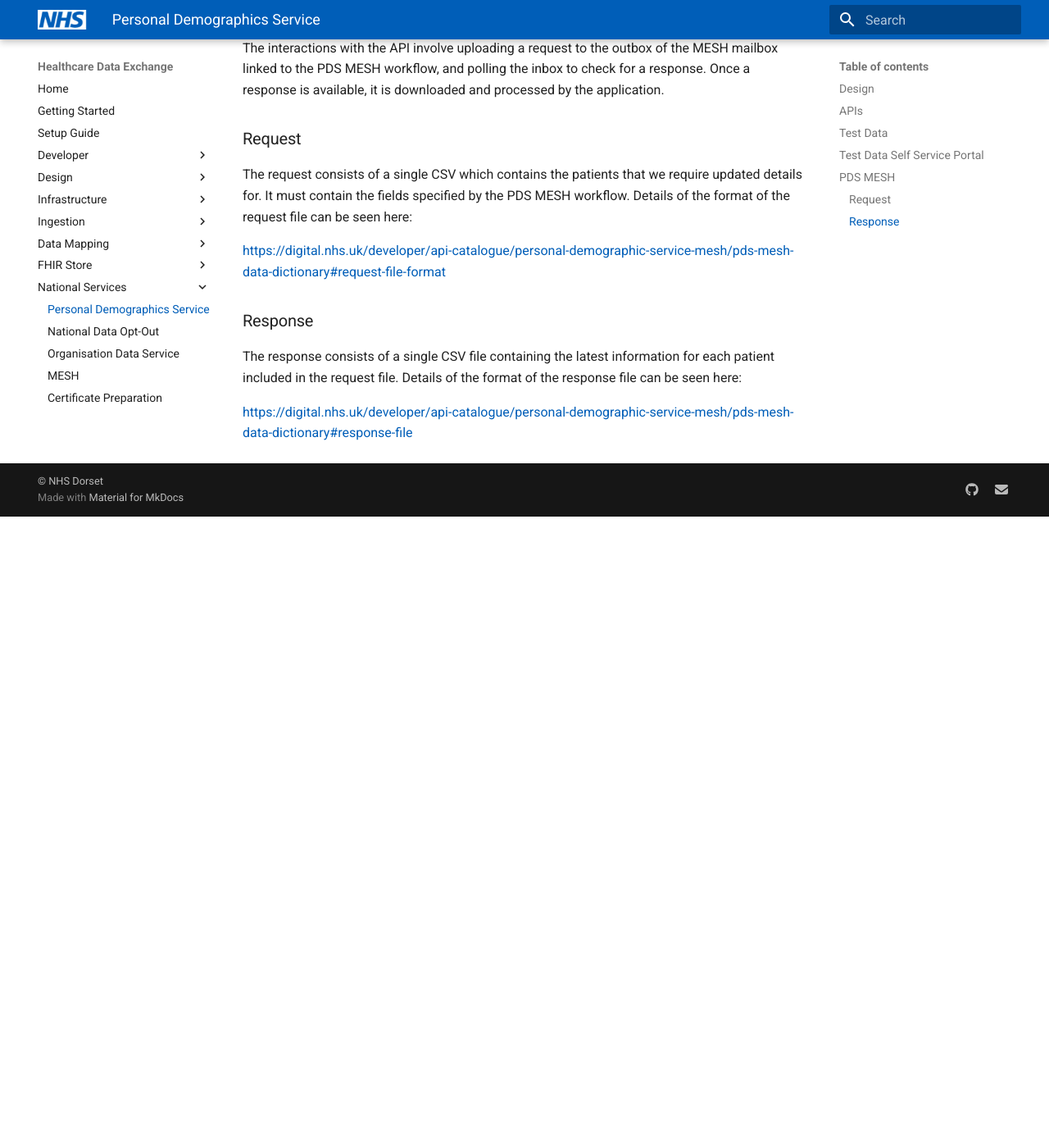
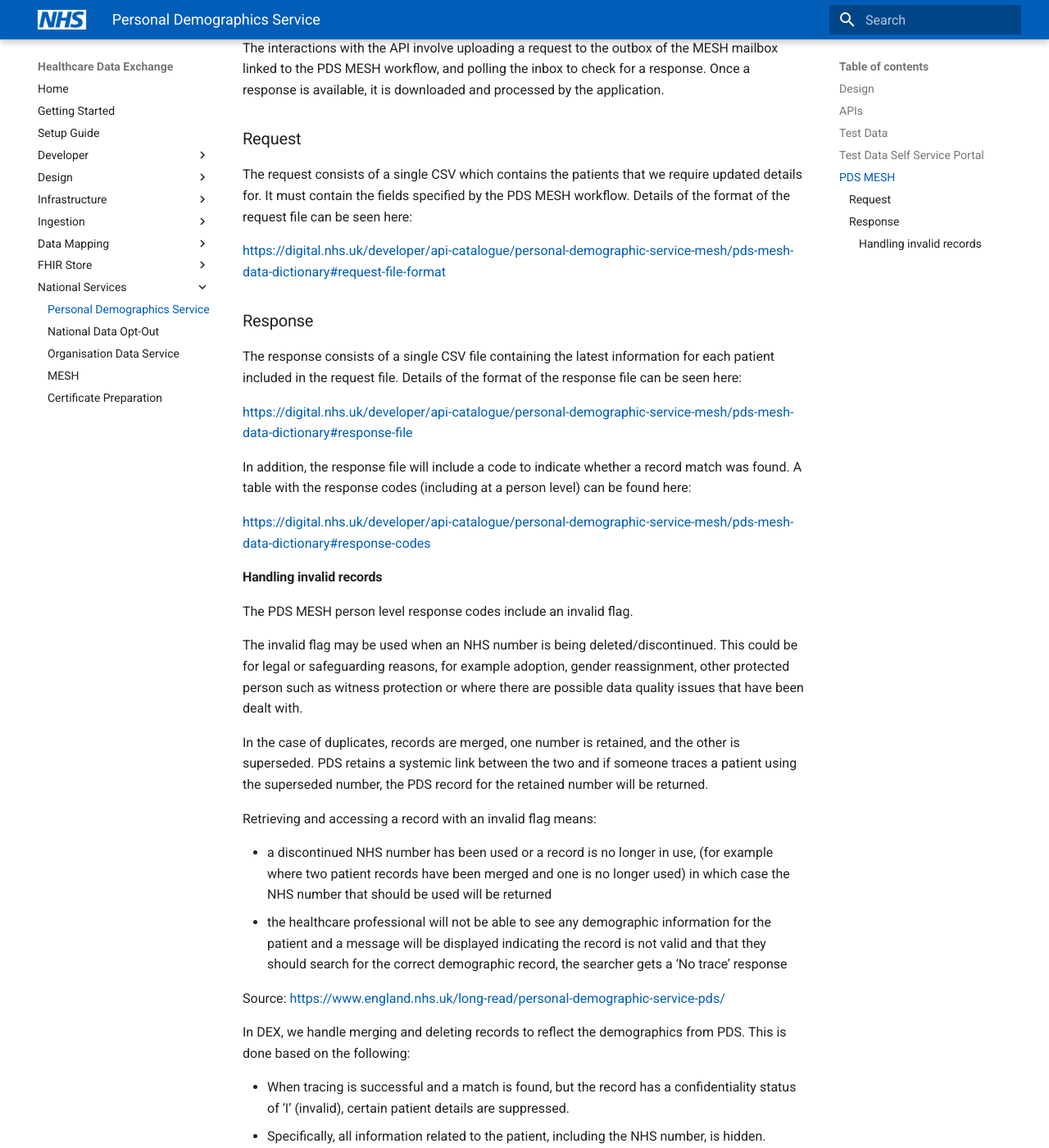
Before and after one commit to dorset-ics/healthcare-data-exchange, an MkDocs documentation site: the page built from docs/national-services/personal-demographics-service.md, in a window 1280 px wide and 1400 px high, scrolled down 1612 px. Shown: the whole window at 82% size. Built offline with MkDocs 1.6.1 and Material for MkDocs 9.7.7, drawn with Linux system fonts in a browser that asks for light colours; before the commit the page ends 2242 px from its top, so only the background shows below that; some of the changed text lies outside the part shown.

Commit message:
add PDS docs

```diff
--- a/docs/national-services/personal-demographics-service.md
+++ b/docs/national-services/personal-demographics-service.md
@@ -47,7 +47,40 @@ by the PDS MESH workflow. Details of the format of the request file can be seen
 
 ### Response
 
-The response consists of a single CSV file containing the latest information for each patient included in the request file. Details of
-the format of the response file can be seen here:
+The response consists of a single CSV file containing the latest information for each patient included in the request file. Details of the format of the response file can be seen here:
 
 <https://digital.nhs.uk/developer/api-catalogue/personal-demographic-service-mesh/pds-mesh-data-dictionary#response-file>
+
+In addition, the response file will include a code to indicate whether a record match was found. A table with the response codes (including at a person level) can be found here:
+
+<https://digital.nhs.uk/developer/api-catalogue/personal-demographic-service-mesh/pds-mesh-data-dictionary#response-codes>
+
+#### Handling invalid records
+
+The PDS MESH person level response codes include an invalid flag.
+
+The invalid flag may be used when an NHS number is being deleted/discontinued. This could be for legal or safeguarding reasons, for example adoption, gender reassignment, other protected person such as witness protection or where there are possible data quality issues that have been dealt with.
+
+In the case of duplicates, records are merged, one number is retained, and the other is superseded.  PDS retains a systemic link between the two and if someone traces a patient using the superseded number, the PDS record for the retained number will be returned.
+
+Retrieving and accessing a record with an invalid flag means:
+
+* a discontinued NHS number has been used or a record is no longer in use, (for example where two patient records have been merged and one is no longer used) in which case the NHS number that should be used will be returned
+* the healthcare professional will not be able to see any demographic information for the patient and a message will be displayed indicating the record is not valid and that they should search for the correct demographic record, the searcher gets a ‘No trace’ response
+
+Source: <https://www.england.nhs.uk/long-read/personal-demographic-service-pds/>
+
+In DEX, we handle merging and deleting records to reflect the demographics from PDS. This is done based on the following:
+
+* When tracing is successful and a match is found, but the record has a confidentiality status of ‘I’ (invalid), certain patient details are suppressed.
+* Specifically, all information related to the patient, including the NHS number, is hidden.
+* The resulting response for such invalid records appears as follows:
+`02403456-031f-11e7-a926-080027a2de00,9991112758,,,,,,,,,,,,,,,,91,0000000000,1,0,0,0,0,0,`
+* The field that needs to be checked for matching indicators is the one containing the NHS number.
+* If there is a match with any of the following values, the record has not been successfully matched:
+  * `0000000000`: No match was found.
+  * `9999999999`: Multiple matches were found.
+  * `<blank>`: Not enough fields provided for the trace.
+Other fields are left empty or contain default values.
+
+Source: <https://digital.nhs.uk/developer/api-catalogue/personal-demographic-service-mesh/pds-mesh-data-dictionary#response-codes>
```
